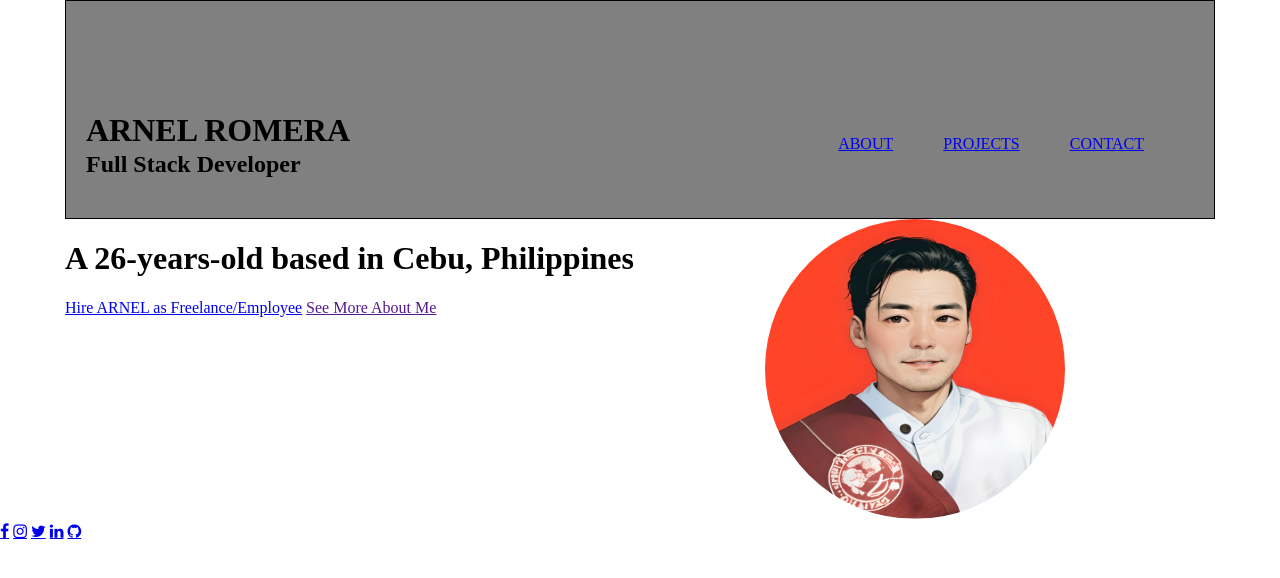
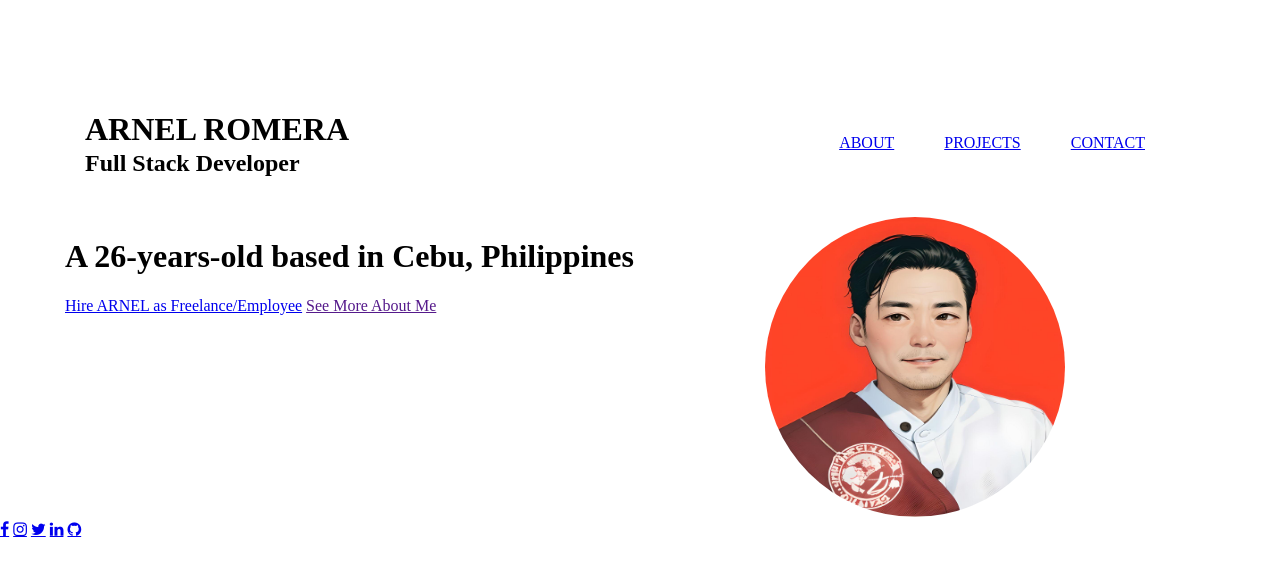
Before and after one commit to arnelromera/arnelromera.net, a plain HTML site: page index.html in a window 1280 px wide. Drawn offline with Linux system fonts and the light colour scheme.

Commit message:
Remove header background

```diff
--- a/styles.css
+++ b/styles.css
@@ -11,14 +11,12 @@
 
 header {
     width: 100%;
-    border: 1px solid #000;
     max-width: 1150px;
     margin: 0 auto;
     padding: 90px 20px 20px;
     display: flex;
     align-items: center;
     position: relative;
-    background-color: grey;
 }
 h1 {
     display: block;
```
